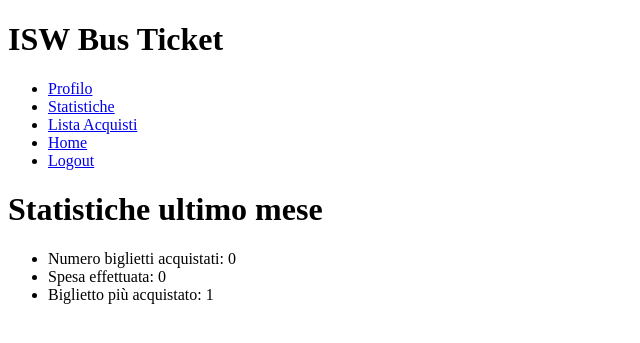
After one commit to michelepilia/ISW, a Django app: page /statistics/ in a window 1280 px wide. The commit adds this page. Shown: the top 343 px of the page, without its empty margins (0-640 px from the left). Run offline with Django 3.2, Linux system fonts and the light colour scheme; data comes from the database, SQL or seed files in the repository; both versions use the stored data as it was after the commit.

Commit message:
Completate statistiche. Manca calcolo biglietto piu acquistato

```diff
--- a/IswBus/urls.py
+++ b/IswBus/urls.py
@@ -30,4 +30,5 @@ urlpatterns = [
     url(r'^edit-card/(?P<cardId>\d+)/', views.edit_card, name="edit-card"),
     url(r'^transactions/', views.transactions_view, name="transactions"),
     url(r'^transaction/(?P<transactionId>\d+)/', views.transaction_detail_view, name="transaction"),
+    url(r'^statistics/', views.statistic_view, name="statistics"),
 ]
--- a/IswBus/views.py
+++ b/IswBus/views.py
@@ -5,7 +5,7 @@ from IswBus.models import Biglietto
 from django.contrib.auth import login, authenticate, logout
 from django.contrib.auth.forms import UserCreationForm
 from django.contrib.auth.decorators import login_required
-
+from datetime import datetime, timedelta
 from IswBus.models import *
 from IswBus.forms import *
 
@@ -130,8 +130,20 @@ def buy_ticket_view(request, ticketId):
                 transazione.save()
             except IntegrityError:
                 return render_to_response("error.html", {"message": "Errore transazione"})
-            return redirect('/cards/')
+            return redirect('/transactions/')
 
     else:
         form = BuyTicketForm(request)
     return render(request, 'buy-ticket.html', {'form': form, 'ticket': ticket})
+
+def statistic_view(request):
+    n = 30
+    a_month_ago = datetime.now() - timedelta(days=n)
+
+    transactions = Transazione.objects.filter(data__gte=a_month_ago, utente_id=request.user.id)
+    number = transactions.count()
+    total = 0
+    for transaction in transactions:
+        total += transaction.costo
+    most_purchased = '1'
+    return render(request, 'statistics.html', {'number': number, 'total': total, 'most_purchased': most_purchased})
--- a/templates/base.html
+++ b/templates/base.html
@@ -10,7 +10,7 @@
         <h1>ISW Bus Ticket</h1>
         <ul>
             <li><a href="/cards">Profilo</a></li>
-            <li><a href="">Statistiche</a></li>
+            <li><a href="/statistics/">Statistiche</a></li>
             <li><a href="/transactions/">Lista Acquisti</a></li>
             <li><a href="/tickets/">Home</a></li>
             <li><a href="/logout/">Logout</a></li>
--- /dev/null
+++ b/templates/statistics.html
@@ -0,0 +1,15 @@
+{% extends 'base.html' %}
+
+{% block content %}
+
+    <h1>Statistiche ultimo mese </h1>
+
+    <ul>
+        <li>Numero biglietti acquistati: {{ number }}</li>
+        <li>Spesa effettuata: {{ total }}</li>
+        <li>Biglietto più acquistato: {{ most_purchased }}</li>
+    </ul>
+
+
+
+{% endblock %}
```
Also changed, not shown: db.sqlite3.
